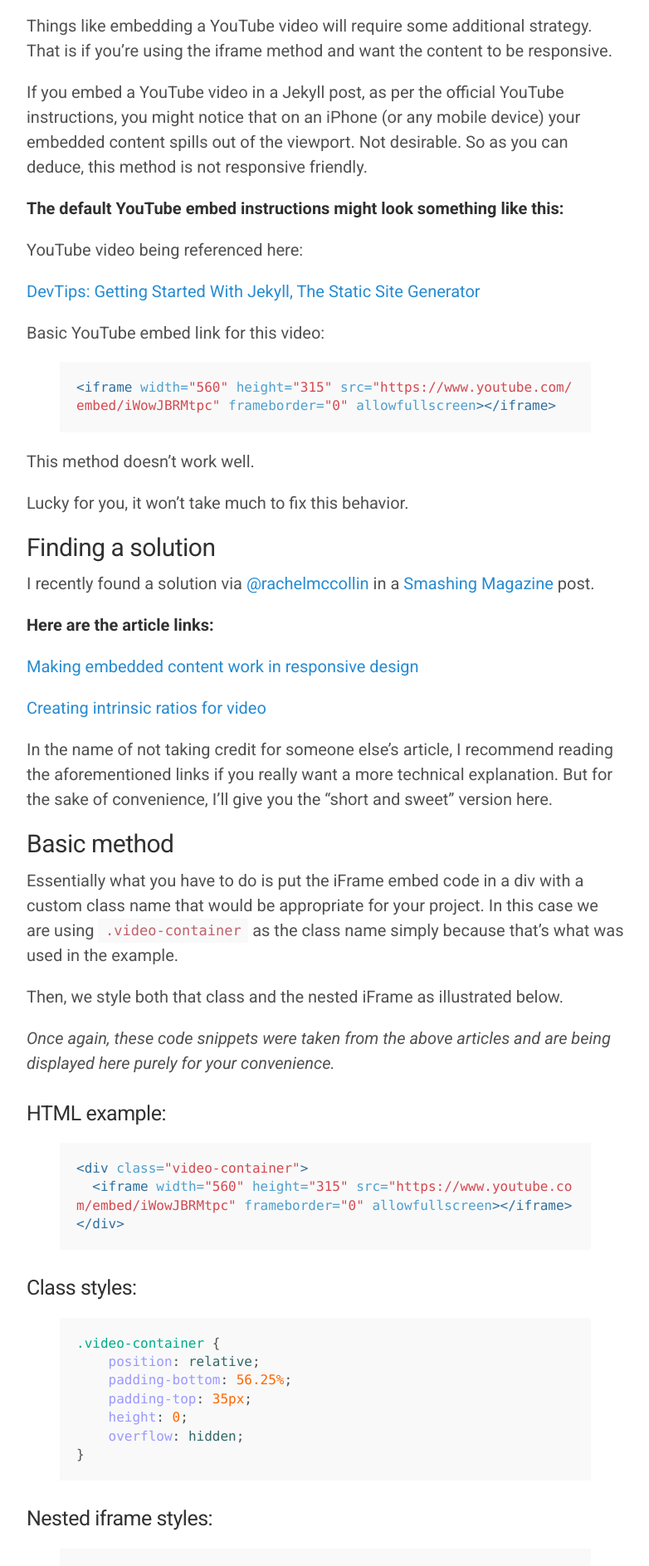
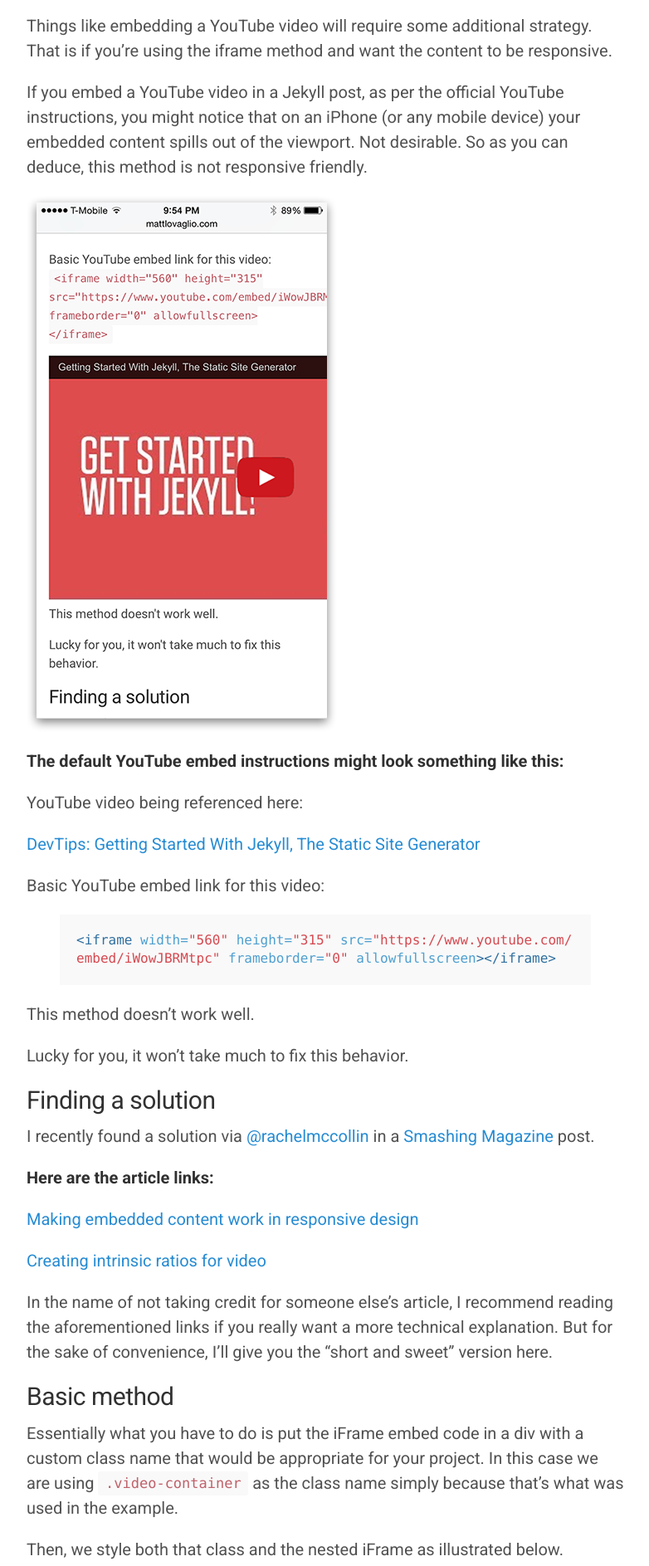
Before and after one commit to mattlovaglio/mattlovaglio.github.io, a Jekyll site: the page built from _posts/2015-03-27-Making-Embedded-Content-Responsive-In-Jekyll-Posts.md, in a window 1280 px wide. Shown: the part 649-2536 px from the top of the page at 83% size, without its empty margins (248-1030 px from the left). Built offline with Jekyll 4.4.1, drawn with Linux system fonts in a browser that asks for light colours; Markdown is read by kramdown in place of the engine named in the settings.

Commit message:
Test Imgae
Test image.

```diff
--- a/_posts/2015-03-27-Making-Embedded-Content-Responsive-In-Jekyll-Posts.md
+++ b/_posts/2015-03-27-Making-Embedded-Content-Responsive-In-Jekyll-Posts.md
@@ -14,6 +14,8 @@
 Things like embedding a YouTube video will require some additional strategy. That is if you're using the iframe method and want the content to be responsive.
 
 If you embed a YouTube video in a Jekyll post, as per the official YouTube instructions, you might notice that on an iPhone (or any mobile device) your embedded content spills out of the viewport. Not desirable. So as you can deduce, this method is not responsive friendly.
+
+![Test Image](/images/example-issue.png)
 
 **The default YouTube embed instructions might look something like this:**
 
```
